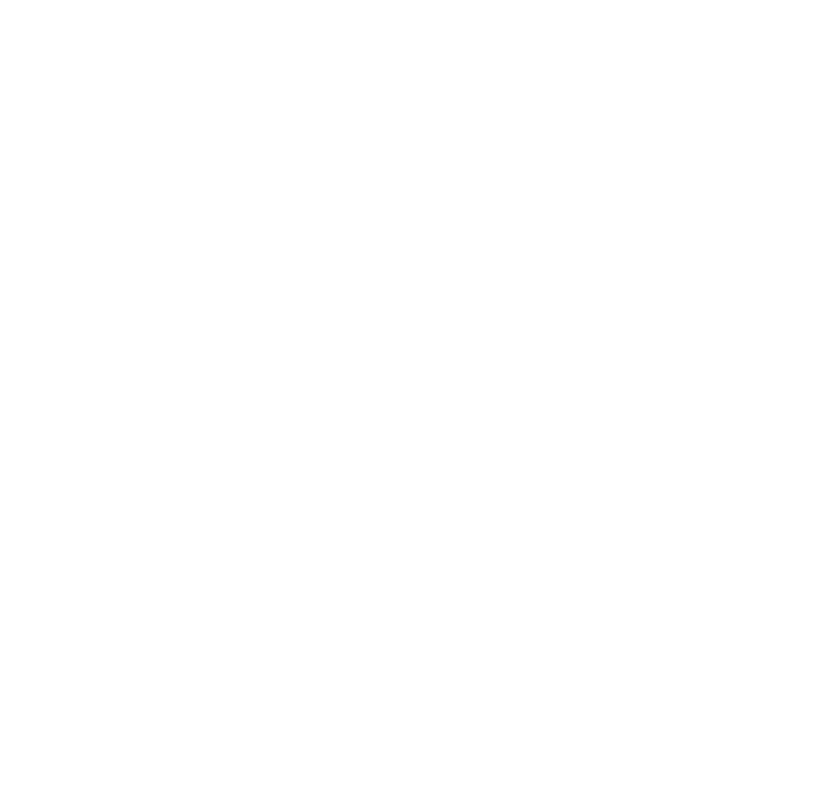
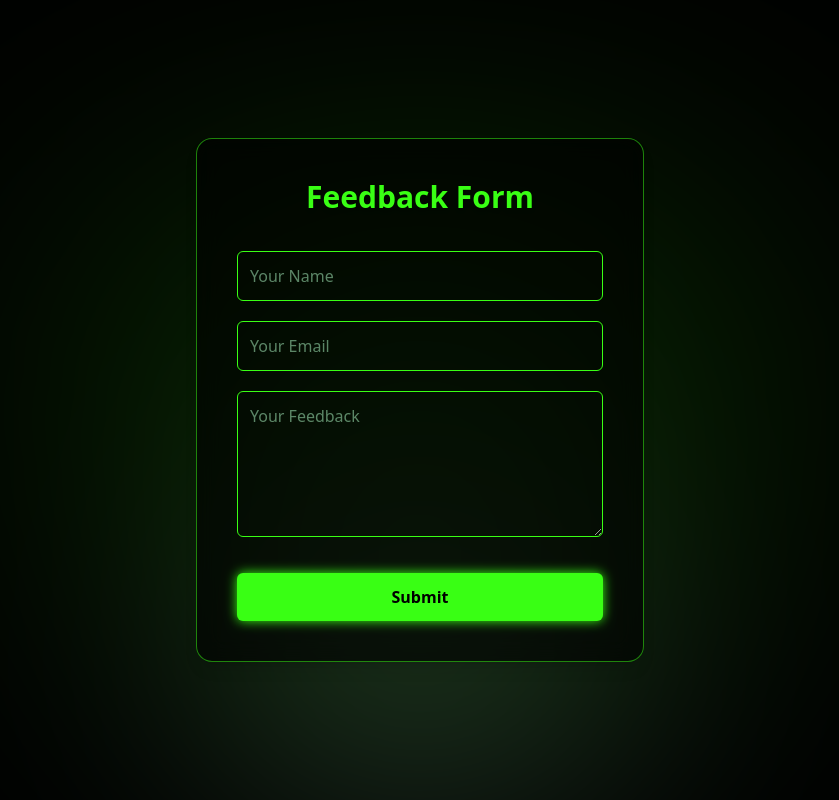
Before and after one commit to FajarDwiharjo/FajarDwiharjoPortofolio, a React (Vite) app: page /feedback in a window 1280 px wide. Before the commit this address had no page. Shown: the whole page, without its empty margins (220-1059 px from the left). Built offline with nearby package versions, Linux system fonts and the light colour scheme.

Commit message:
add feature/// form

```diff
--- a/src/App.tsx
+++ b/src/App.tsx
@@ -1,12 +1,13 @@
 import { BrowserRouter as Router, Routes, Route } from 'react-router-dom';
 import Home from "./page/home/home"
-
+import FeedbackForm from "./page/Form/form";
 
 function App() {
   return (
     <Router>
       <Routes>
         <Route path="/" element={<Home />} />
+        <Route path="/feedback" element={<FeedbackForm />} />
       </Routes>
     </Router>
   );
--- a/src/component/navbar/navbar.tsx
+++ b/src/component/navbar/navbar.tsx
@@ -17,6 +17,7 @@
     { id: "#about", label: "About" },
     { id: "#work", label: "Work" },
     { id: "#contact", label: "Contact" },
+    { id: "/feedback", label: "Feedback" }, // new item
   ];
 
   const toggleMenu = () => setMenuOpen(!menuOpen);
@@ -38,7 +39,7 @@
         if (section) section.scrollIntoView({ behavior: "smooth" });
       }
     } else {
-      navigate(sectionId);
+      navigate(sectionId); // for "/feedback"
     }
   };
 
@@ -119,11 +120,12 @@
                 className="fixed top-[72px] right-[72px] z-40 p-2 bg-[#39FF14] text-black shadow-lg rounded-full"
               />
             </button>
+
             <div className="flex flex-col h-full my-10 ml-20 justify-between">
               <ul className="flex flex-col gap-6 text-[#39FF14] text-6xl mt-24 list-none">
                 {sections.map(({ id, label }) => (
                   <li key={id} className="flex flex-row gap-5 items-center">
-                    {activeSection === id && (
+                    {activeSection === id && id.startsWith("#") && (
                       <span className="text-4xl text-[#39FF14]">•</span>
                     )}
                     <button
@@ -135,8 +137,6 @@
                   </li>
                 ))}
               </ul>
-              <ul className="absolute bottom-5 flex flex-row gap-6 text-[#39FF14] text-xl">
-              </ul>
             </div>
           </div>
         </>
--- /dev/null
+++ b/src/page/Form/form.tsx
@@ -0,0 +1,71 @@
+import { useState } from "react";
+
+export default function FeedbackForm() {
+  const [form, setForm] = useState({ name: "", email: "", message: "" });
+
+  const handleChange = (
+    e: React.ChangeEvent<HTMLInputElement | HTMLTextAreaElement>
+  ) => {
+    setForm({ ...form, [e.target.name]: e.target.value });
+  };
+
+  return (
+    <section className="min-h-screen flex items-center justify-center bg-black text-[#b3ffcc] relative overflow-hidden px-4">
+      <div className="absolute inset-0 pointer-events-none z-0 blur-[80px]">
+        <div className="absolute top-1/3 left-1/4 w-1/2 h-1/3 bg-[#39FF14]/30 rounded-full blur-[150px]" />
+        <div className="absolute bottom-0 right-1/3 w-1/3 h-1/3 bg-[#b3ffcc]/20 rounded-full blur-[120px]" />
+      </div>
+
+      <form
+        action="https://formsubmit.co/navrosjo@gmail.com"
+        method="POST"
+        className="relative z-10 flex flex-col gap-5 p-10 bg-black/60 rounded-2xl border border-[#39FF14]/50 shadow-lg w-full max-w-md backdrop-blur-md"
+      >
+        {/* Hidden FormSubmit Settings */}
+        <input type="hidden" name="_captcha" value="false" />
+        <input type="hidden" name="_next" value="https://yourdomain.com/thank-you" />
+
+        <h2 className="text-3xl font-bold text-[#39FF14] text-center mb-4 drop-shadow-md">
+          Feedback Form
+        </h2>
+
+        <input
+          type="text"
+          name="name"
+          placeholder="Your Name"
+          value={form.name}
+          onChange={handleChange}
+          required
+          className="p-3 rounded-md bg-transparent border border-[#39FF14] text-[#b3ffcc] placeholder:text-[#b3ffcc]/50 focus:outline-none focus:ring-2 focus:ring-[#39FF14]"
+        />
+
+        <input
+          type="email"
+          name="email"
+          placeholder="Your Email"
+          value={form.email}
+          onChange={handleChange}
+          required
+          className="p-3 rounded-md bg-transparent border border-[#39FF14] text-[#b3ffcc] placeholder:text-[#b3ffcc]/50 focus:outline-none focus:ring-2 focus:ring-[#39FF14]"
+        />
+
+        <textarea
+          name="message"
+          placeholder="Your Feedback"
+          rows={5}
+          value={form.message}
+          onChange={handleChange}
+          required
+          className="p-3 rounded-md bg-transparent border border-[#39FF14] text-[#b3ffcc] placeholder:text-[#b3ffcc]/50 focus:outline-none focus:ring-2 focus:ring-[#39FF14]"
+        />
+
+        <button
+          type="submit"
+          className="p-3 mt-4 bg-[#39FF14] text-black font-bold rounded-md hover:bg-green-400 transition shadow-[0_0_12px_#39FF14]"
+        >
+          Submit
+        </button>
+      </form>
+    </section>
+  );
+}
```
